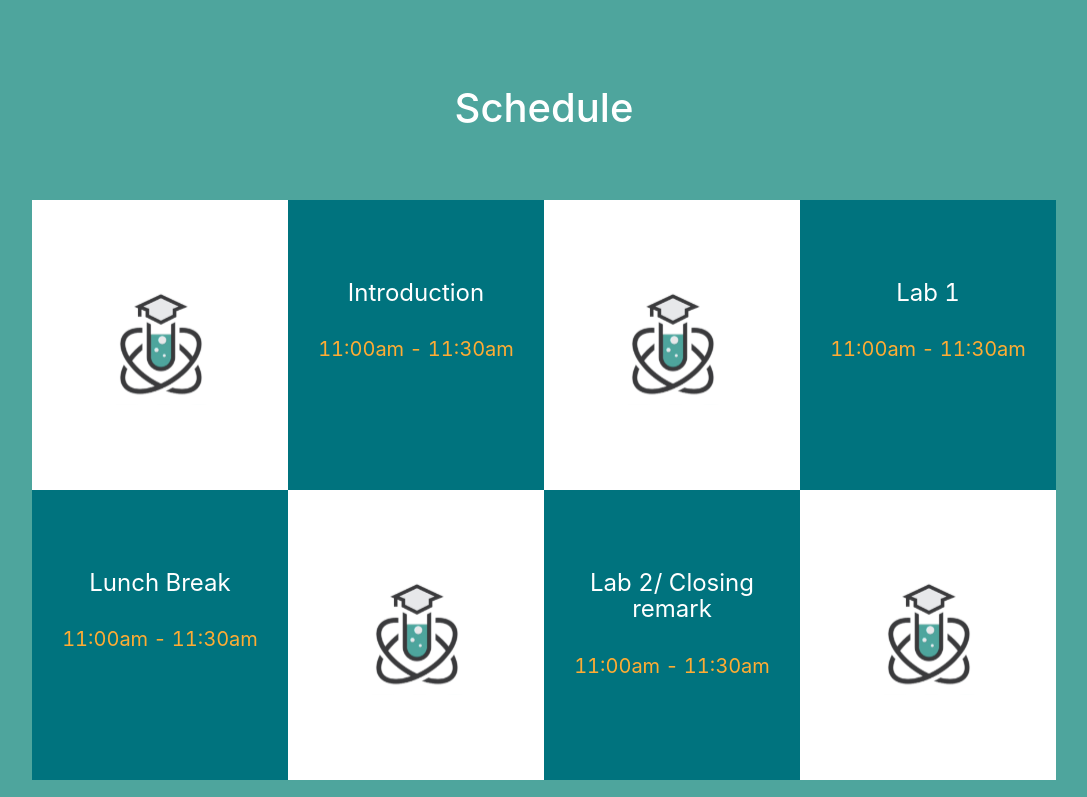
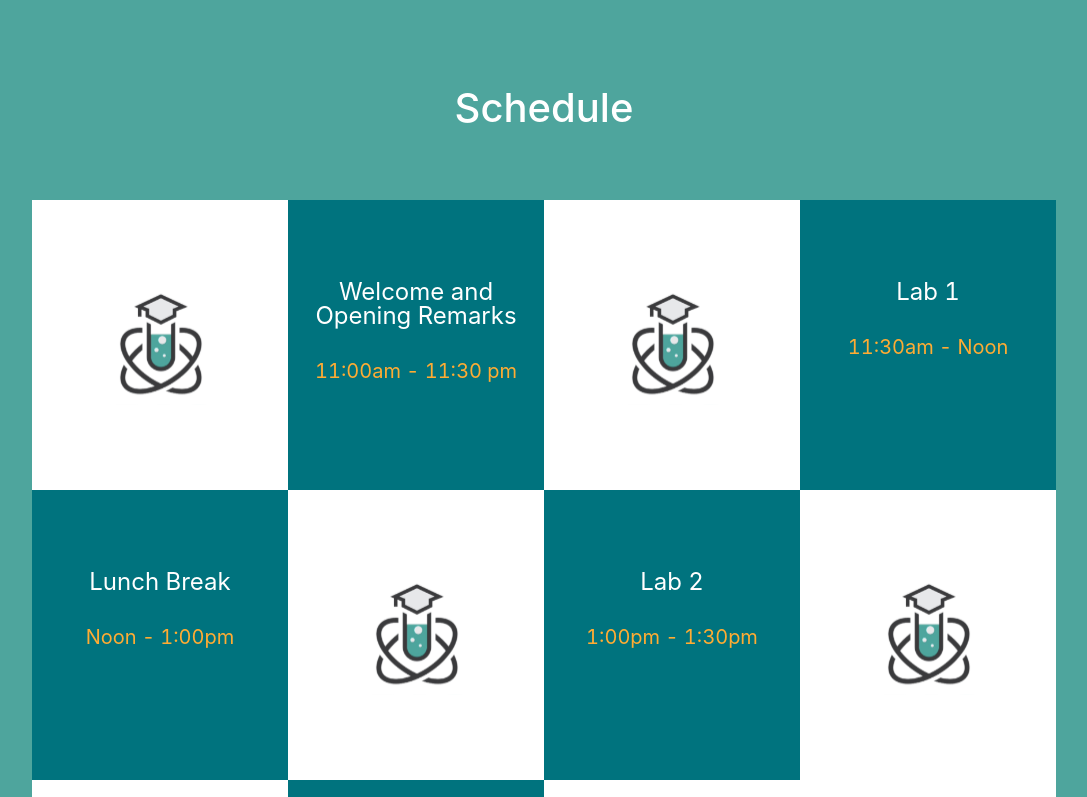
Before and after one commit to Ojay-dev/interactive-teach-lab, a React (Vite) app: page / in a window 1280 px wide. Shown: the part 2000-2797 px from the top of the page, without its empty margins (96-1183 px from the left). Built offline with nearby package versions, Linux system fonts and the light colour scheme.

Commit message:
Implement feedback changes

```diff
--- a/src/components/CTASection/index.tsx
+++ b/src/components/CTASection/index.tsx
@@ -6,11 +6,15 @@ const CTAAreaComponent: React.FC = () => {
   return (
     <CTASection bgImage={bannerImage}>
       <CTAContent>
-        <h3>Are you Ready to Take action?</h3>
+        <h3>Are you ready to take action?</h3>
 
         <p>Are you ready to tackle the problem of inadequate creativity, innovation, and training in technology for teachers?</p>
 
-        <RegisterLink href="#" target="_blank" rel="noopener noreferrer">
+        <RegisterLink
+          href="https://docs.google.com/forms/d/e/1FAIpQLScZ62eqkOCaO52_ZM6S_qdcgBwT_FLdbjs-gjY-Uv5VKc1jsw/viewform?vc=0&c=0&w=1&flr=0"
+          target="_blank"
+          rel="noopener noreferrer"
+        >
           Register now
         </RegisterLink>
       </CTAContent>
--- a/src/components/CTASection/styles.ts
+++ b/src/components/CTASection/styles.ts
@@ -26,6 +26,7 @@ export const CTAContent = styled.div`
     line-height: 110%;
     color: var(--white);
     text-align: center;
+    line-height: 40px;
 
     @media (min-width: 1024px) {
       font-size: 48px;
@@ -40,6 +41,7 @@ export const CTAContent = styled.div`
     text-align: center;
     max-width: 600px;
     margin: 16px auto 0;
+    line-height: 24px;
 
     @media (min-width: 768px) {
       font-size: 20px;
@@ -60,4 +62,8 @@ export const RegisterLink = styled.a`
   padding: 16px 30px;
   border-radius: 8px;
   margin-top: 32px;
+
+  &:hover {
+    color: var(--white);
+  }
 `;
--- a/src/components/EventHighlight/index.tsx
+++ b/src/components/EventHighlight/index.tsx
@@ -21,7 +21,7 @@ const EventHighlightComponent: React.FC = () => {
                   stroke-linejoin="round"
                 />
               </svg>
-              Expert-led sessions.
+              <span>Expert-led sessions</span>
             </li>
             <li>
               <svg width="32" height="33" viewBox="0 0 32 33" fill="none" xmlns="http://www.w3.org/2000/svg">
@@ -33,7 +33,7 @@ const EventHighlightComponent: React.FC = () => {
                   stroke-linejoin="round"
                 />
               </svg>
-              Interactive discussions and Q/A Sessions.
+              <span>Interactive discussions and Q/A Sessions</span>
             </li>
             <li>
               <svg width="32" height="33" viewBox="0 0 32 33" fill="none" xmlns="http://www.w3.org/2000/svg">
@@ -45,7 +45,7 @@ const EventHighlightComponent: React.FC = () => {
                   stroke-linejoin="round"
                 />
               </svg>
-              Networking Opportunities
+              <span>Networking Opportunities</span>
             </li>
             <li>
               <svg width="32" height="33" viewBox="0 0 32 33" fill="none" xmlns="http://www.w3.org/2000/svg">
@@ -57,7 +57,7 @@ const EventHighlightComponent: React.FC = () => {
                   stroke-linejoin="round"
                 />
               </svg>
-              Feedback and assessment.
+              <span>Feedback and assessment</span>
             </li>
             <li>
               <svg width="32" height="33" viewBox="0 0 32 33" fill="none" xmlns="http://www.w3.org/2000/svg">
@@ -69,7 +69,7 @@ const EventHighlightComponent: React.FC = () => {
                   stroke-linejoin="round"
                 />
               </svg>
-              Collaborative activities.
+              <span>Collaborative activities</span>
             </li>
           </ul>
         </EventHighlightText>
--- a/src/components/Footer/index.tsx
+++ b/src/components/Footer/index.tsx
@@ -7,7 +7,7 @@ const Footer: React.FC = () => {
   return (
     <FooterSection>
       <FooterContent>
-        <a href="">
+        <a href="https://www.instagram.com/innovate_teachlab/" target="_blank" rel="noopener noreferrer">
           <svg width="24" height="25" viewBox="0 0 24 25" fill="none" xmlns="http://www.w3.org/2000/svg">
             <g clip-path="url(#clip0_2114_163)">
               <path
--- a/src/components/Header/index.tsx
+++ b/src/components/Header/index.tsx
@@ -45,7 +45,11 @@ const Header = () => {
           </li>
         </ul>
 
-        <RegisterLink href="#" target="_blank" rel="noopener noreferrer">
+        <RegisterLink
+          href="https://docs.google.com/forms/d/e/1FAIpQLScZ62eqkOCaO52_ZM6S_qdcgBwT_FLdbjs-gjY-Uv5VKc1jsw/viewform?vc=0&c=0&w=1&flr=0"
+          target="_blank"
+          rel="noopener noreferrer"
+        >
           Register
         </RegisterLink>
       </NavContainer>
@@ -94,7 +98,11 @@ const Header = () => {
             </li>
           </ul>
 
-          <RegisterLink href="#" target="_blank" rel="noopener noreferrer">
+          <RegisterLink
+            href="https://docs.google.com/forms/d/e/1FAIpQLScZ62eqkOCaO52_ZM6S_qdcgBwT_FLdbjs-gjY-Uv5VKc1jsw/viewform?vc=0&c=0&w=1&flr=0"
+            target="_blank"
+            rel="noopener noreferrer"
+          >
             Register
           </RegisterLink>
         </NavContainerMobile>
--- a/src/components/Header/styles.ts
+++ b/src/components/Header/styles.ts
@@ -84,6 +84,10 @@ export const RegisterLink = styled.a`
   color: var(--white);
   padding: 12px 30px;
   border-radius: 8px;
+
+  &:hover {
+    color: var(--white);
+  }
 `;
 
 export const MenuButton = styled.button`
--- a/src/components/Hero/index.tsx
+++ b/src/components/Hero/index.tsx
@@ -50,7 +50,7 @@ const HeroComponent: React.FC = () => {
                 <span>Date :</span> March 28, 2024
               </HeroEventInfo>
               <HeroEventInfo>
-                <span>Location : </span>Graves School Of Business, 104 Audithorium
+                <span>Location : </span>Graves School Of Business, 104 Auditorium
               </HeroEventInfo>
               <HeroEventInfo>
                 <span>Time : </span>11am - 2pm
--- a/src/components/Schedule/index.tsx
+++ b/src/components/Schedule/index.tsx
@@ -5,24 +5,30 @@ import useWindowWidth from "@/hooks/useWindowWidth";
 
 const scheduleItems = [
   { time: "", title: "" }, // empty card
-  { time: "11:00am - 11:30am", title: "Introduction" },
+  { time: "11:00am - 11:30 pm", title: "Welcome and Opening Remarks" },
   { time: "", title: "" }, // empty card
-  { time: "11:00am - 11:30am", title: "Lab 1" },
-  { time: "11:00am - 11:30am", title: "Lunch Break" },
+  { time: "11:30am - Noon", title: "Lab 1" },
+  { time: "Noon - 1:00pm", title: "Lunch Break" },
   { time: "", title: "" }, // empty card
-  { time: "11:00am - 11:30am", title: "Lab 2/ Closing remark" },
+  { time: "1:00pm - 1:30pm", title: "Lab 2" },
+  { time: "", title: "" }, // empty card
+  { time: "", title: "" }, // empty card
+  { time: "1:30pm - 2:00pm ", title: "Closing Remarks/ Q&A" },
+  { time: "", title: "" }, // empty card
   { time: "", title: "" }, // empty card
 ];
 
 const scheduleItemsMobile = [
   { time: "", title: "" }, // empty card
-  { time: "11:00am - 11:30am", title: "Introduction" },
-  { time: "11:00am - 11:30am", title: "Lab 1" },
+  { time: "11:00am - 11:30 pm", title: "Welcome and Opening Remarks" },
+  { time: "11:30am - Noon", title: "Lab 1" },
   { time: "", title: "" }, // empty card
   { time: "", title: "" }, // empty card
-  { time: "11:00am - 11:30am", title: "Lunch Break" },
-  { time: "11:00am - 11:30am", title: "Lab 2/ Closing remark" },
+  { time: "Noon - 1:00pm", title: "Lunch Break" },
+  { time: "1:00pm - 1:30pm", title: "Lab 2" },
   { time: "", title: "" }, // empty card
+  { time: "", title: "" }, // empty card
+  { time: "1:30pm - 2:00pm ", title: "Closing Remarks/ Q&A" },
 ];
 
 const ScheduleComponent: React.FC = () => {
--- a/src/components/Schedule/styles.ts
+++ b/src/components/Schedule/styles.ts
@@ -45,7 +45,7 @@ export const ScheduleCard = styled.div<{ icon?: boolean }>`
   h3 {
     font-size: 20px;
     font-weight: 400;
-    line-height: 110%;
+    line-height: 24px;
     color: var(--white);
   }
 
```
